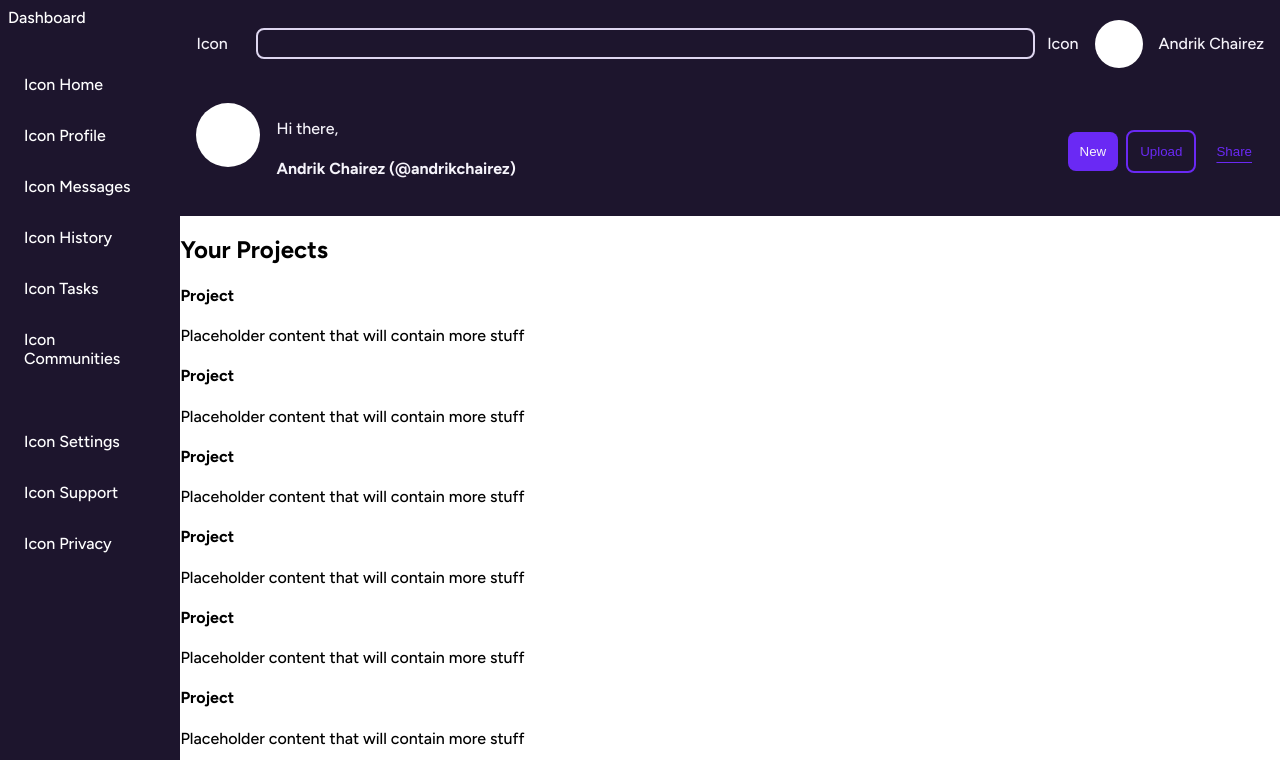
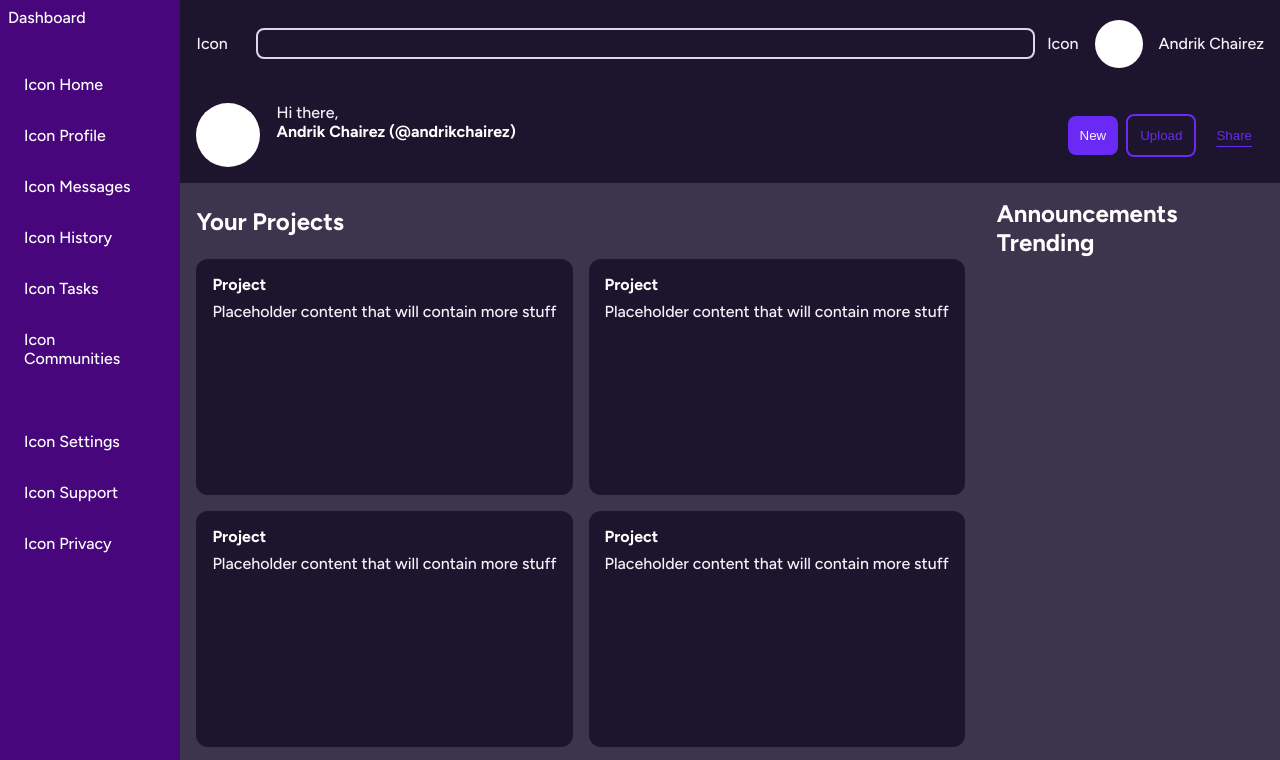
Before and after one commit to andrikchairez/dashboard-project, a plain HTML site: page index.html in a window 1280 px wide. Shown: the top 760 px of the page. Drawn offline with Linux system fonts and the light colour scheme.

Commit message:
Established grid display in grid content container with some styling done.

```diff
--- a/index.html
+++ b/index.html
@@ -57,7 +57,7 @@
         </div>
         <div class="dashboardContentRow">
             <div class="gridContent">
-                <h2>Your Projects</h2>
+                <h2 class="projectsHeader">Your Projects</h2>
                 <div class="card">
                     <h4>Project</h4>
                     <p>Placeholder content that will contain more stuff</p>
--- a/style.css
+++ b/style.css
@@ -8,6 +8,47 @@
     --design:#867B9E;
     --surface-secondary:#3D354D;
     --surface-primary:#1D152D;
+    h1 {
+        padding:0px;
+        margin:0px;
+        color:var(--hero);
+    }
+
+    h2 {
+        padding:0px;
+        margin:0px;
+        color:var(--hero);
+    }
+
+    h3 {
+        padding:0px;
+        margin:0px;
+        color:var(--hero);
+    }
+
+    h4 {
+        padding:0px;
+        margin:0px;
+        color:var(--hero);
+    }
+
+    h5 {
+        padding:0px;
+        margin:0px;
+        color:var(--hero);
+    }
+
+    h6 {
+        padding:0px;
+        margin:0px;
+        color:var(--hero);
+    }
+
+    p {
+        padding:0px;
+        margin:0px;
+        color:var(--text);
+    }
 }
 
 body {
@@ -25,14 +66,13 @@ li {
 }
 
 .sideBar {
-    background-color: var(--surface-primary);
+    background-color: rgb(71, 6, 123);
     display:flex;
     flex-direction: column;
     color:var(--hero);
     padding:8px;
     align-items: flex-start;
     justify-content: flex-start;
-    height:100vh;
     gap:32px;
     padding-right: 32px;;
 }
@@ -142,6 +182,7 @@ button {
 
 button:hover {
     background:var(--surface-secondary);
+    color:var(--text)
 }
 
 .primaryButton {
@@ -164,3 +205,36 @@ button:hover {
     text-underline-offset: 6px;
     color:var(--action);
 }
+
+.dashboardContentRow {
+    display:flex;
+    padding:16px;
+    gap:32px;
+    background:var(--surface-secondary);
+    height:100vh;
+}
+
+.gridContent {
+    display:grid;
+    grid-template-columns: repeat(2,1fr);
+    gap:16px;
+    grid-template-rows: 44px;
+}
+
+.projectsHeader {
+    grid-column: 1/3;
+    grid-row: 1;
+    place-content: center;
+}
+
+.card {
+    background: var(--surface-primary);
+    padding:16px;
+    display:flex;
+    flex-direction: column;
+    justify-content: flex-start;
+    align-items: flex-start;
+    gap:8px;
+    border-radius: 12px;
+    grid-column: 1fr;
+}
```
